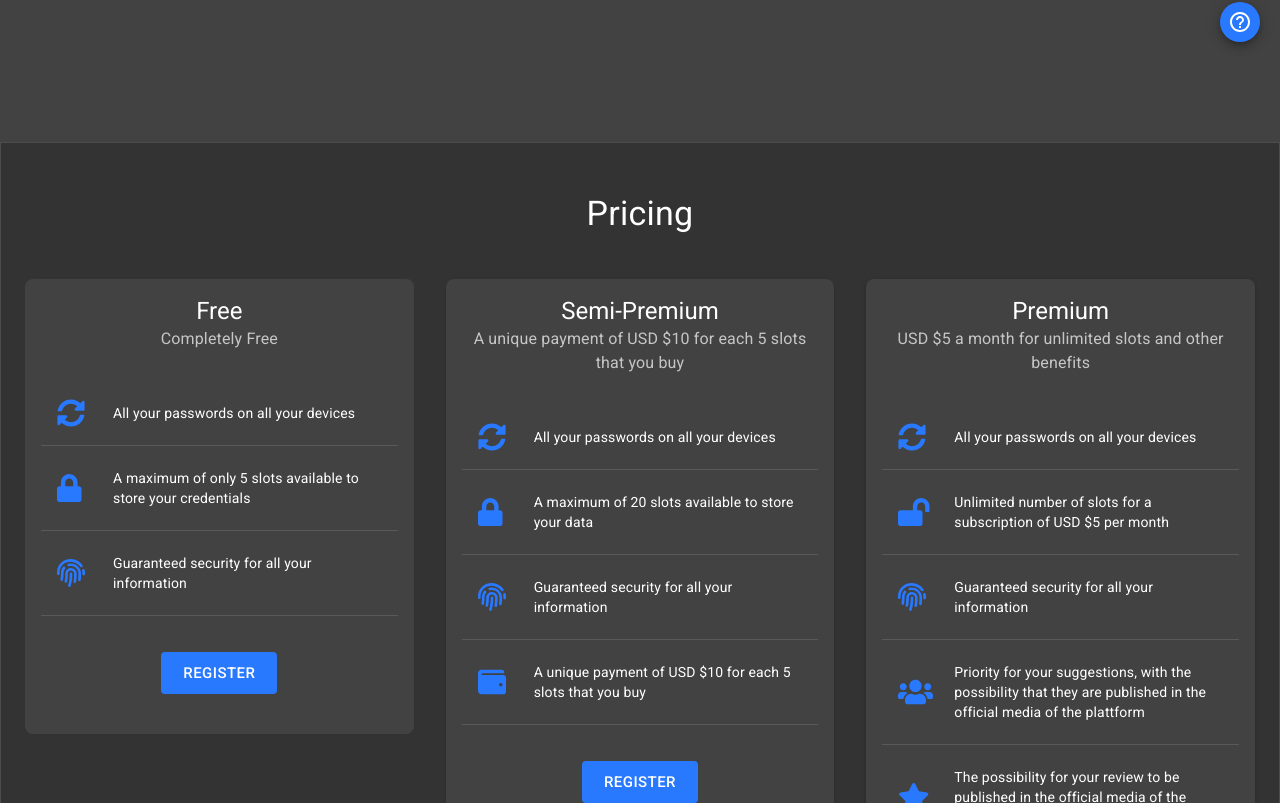
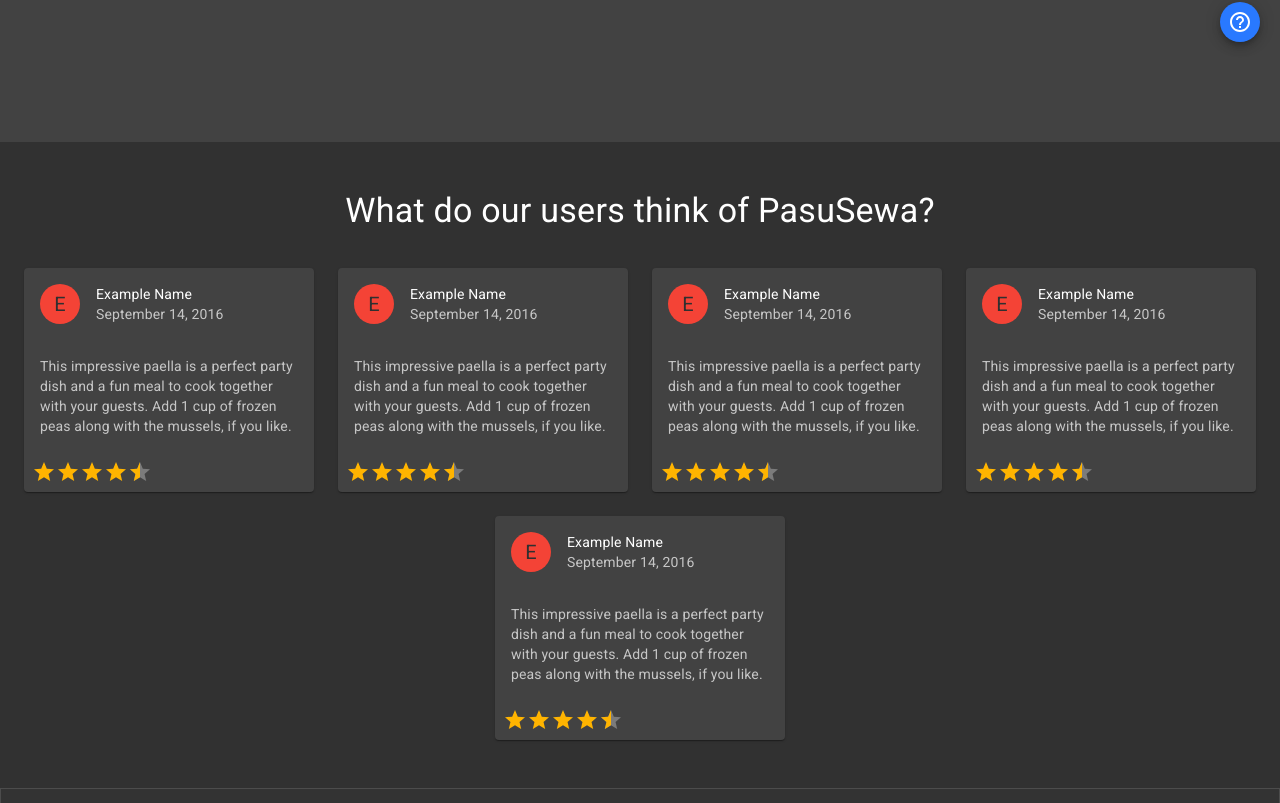
Before and after one commit to TheMrCorvy/Desktop-Frontend, a React (Create React App) app: page / in a window 1280 px wide. Shown: the part 1777-2580 px from the top of the page. Built offline with nearby package versions, Linux system fonts and the light colour scheme.

Commit message:
finished styling the reviews section

```diff
--- a/package.json
+++ b/package.json
@@ -11,6 +11,7 @@
 		"@fortawesome/react-fontawesome": "^0.1.14",
 		"@material-ui/core": "^4.11.3",
 		"@material-ui/icons": "^4.11.2",
+		"@material-ui/lab": "^4.0.0-alpha.57",
 		"@testing-library/jest-dom": "^5.11.9",
 		"@testing-library/react": "^11.2.5",
 		"@testing-library/user-event": "^12.6.3",
--- a/src/pages/Landing.tsx
+++ b/src/pages/Landing.tsx
@@ -4,13 +4,208 @@ import LandingWelcome from "../components/Sections/LandingWelcome/index"
 import Downloads from "../components/Sections/Downloads/index"
 import About from "../components/Sections/About"
 import Pricing from "../components/Sections/Pricing"
+import {
+	Container,
+	Card,
+	CardHeader,
+	CardContent,
+	CardActions,
+	Avatar,
+	Typography,
+	Grid,
+	Divider,
+} from "@material-ui/core"
+
+import { Rating } from "@material-ui/lab"
+
+import { red } from "@material-ui/core/colors"
+
+import { makeStyles, Theme, createStyles } from "@material-ui/core/styles"
+
+const useStyles = makeStyles((theme: Theme) =>
+	createStyles({
+		root: {
+			flexGrow: 1,
+			background: theme.palette.type === "dark" ? "rgba(0, 0, 0, 0.26)" : "#f5f5f5",
+		},
+		avatar: {
+			backgroundColor: red[500],
+		},
+		container: {
+			paddingTop: "3rem",
+			paddingBottom: "3rem",
+		},
+		textCenter: {
+			textAlign: "center",
+		},
+		divider: {
+			marginBottom: "5rem",
+		},
+	})
+)
 
 const Landing: FC = () => {
+	const classes = useStyles()
+
+	const value: number = 9 / 2
+
 	return (
 		<>
 			<LandingWelcome />
 			<Downloads />
 			<About />
+			<div className={classes.root}>
+				<Container maxWidth="xl" className={classes.container}>
+					<Grid container spacing={3} justify="space-around">
+						<Grid item xs={12} className={classes.textCenter}>
+							<Typography variant="h4" gutterBottom>
+								What do our users think of PasuSewa?
+							</Typography>
+						</Grid>
+
+						<Grid item xs={12} sm={6} md={4} lg={3}>
+							<Card>
+								<CardHeader
+									avatar={
+										<Avatar aria-label="recipe" className={classes.avatar}>
+											E
+										</Avatar>
+									}
+									title="Example Name"
+									subheader="September 14, 2016"
+								/>
+								<CardContent>
+									<Typography variant="body2" color="textSecondary" component="p">
+										This impressive paella is a perfect party dish and a fun
+										meal to cook together with your guests. Add 1 cup of frozen
+										peas along with the mussels, if you like.
+									</Typography>
+								</CardContent>
+								<CardActions disableSpacing>
+									<Rating
+										name="read-only"
+										value={value}
+										precision={0.5}
+										readOnly
+									/>
+								</CardActions>
+							</Card>
+						</Grid>
+						<Grid item xs={12} sm={6} md={4} lg={3}>
+							<Card>
+								<CardHeader
+									avatar={
+										<Avatar aria-label="recipe" className={classes.avatar}>
+											E
+										</Avatar>
+									}
+									title="Example Name"
+									subheader="September 14, 2016"
+								/>
+								<CardContent>
+									<Typography variant="body2" color="textSecondary" component="p">
+										This impressive paella is a perfect party dish and a fun
+										meal to cook together with your guests. Add 1 cup of frozen
+										peas along with the mussels, if you like.
+									</Typography>
+								</CardContent>
+								<CardActions disableSpacing>
+									<Rating
+										name="read-only"
+										value={value}
+										precision={0.5}
+										readOnly
+									/>
+								</CardActions>
+							</Card>
+						</Grid>
+						<Grid item xs={12} sm={6} md={4} lg={3}>
+							<Card>
+								<CardHeader
+									avatar={
+										<Avatar aria-label="recipe" className={classes.avatar}>
+											E
+										</Avatar>
+									}
+									title="Example Name"
+									subheader="September 14, 2016"
+								/>
+								<CardContent>
+									<Typography variant="body2" color="textSecondary" component="p">
+										This impressive paella is a perfect party dish and a fun
+										meal to cook together with your guests. Add 1 cup of frozen
+										peas along with the mussels, if you like.
+									</Typography>
+								</CardContent>
+								<CardActions disableSpacing>
+									<Rating
+										name="read-only"
+										value={value}
+										precision={0.5}
+										readOnly
+									/>
+								</CardActions>
+							</Card>
+						</Grid>
+						<Grid item xs={12} sm={6} md={4} lg={3}>
+							<Card>
+								<CardHeader
+									avatar={
+										<Avatar aria-label="recipe" className={classes.avatar}>
+											E
+										</Avatar>
+									}
+									title="Example Name"
+									subheader="September 14, 2016"
+								/>
+								<CardContent>
+									<Typography variant="body2" color="textSecondary" component="p">
+										This impressive paella is a perfect party dish and a fun
+										meal to cook together with your guests. Add 1 cup of frozen
+										peas along with the mussels, if you like.
+									</Typography>
+								</CardContent>
+								<CardActions disableSpacing>
+									<Rating
+										name="read-only"
+										value={value}
+										precision={0.5}
+										readOnly
+									/>
+								</CardActions>
+							</Card>
+						</Grid>
+						<Grid item xs={12} sm={6} md={4} lg={3}>
+							<Card>
+								<CardHeader
+									avatar={
+										<Avatar aria-label="recipe" className={classes.avatar}>
+											E
+										</Avatar>
+									}
+									title="Example Name"
+									subheader="September 14, 2016"
+								/>
+								<CardContent>
+									<Typography variant="body2" color="textSecondary" component="p">
+										This impressive paella is a perfect party dish and a fun
+										meal to cook together with your guests. Add 1 cup of frozen
+										peas along with the mussels, if you like.
+									</Typography>
+								</CardContent>
+								<CardActions disableSpacing>
+									<Rating
+										name="read-only"
+										value={value}
+										precision={0.5}
+										readOnly
+									/>
+								</CardActions>
+							</Card>
+						</Grid>
+					</Grid>
+				</Container>
+			</div>
 			<Pricing />
 		</>
 	)
```
Also changed, not shown: 1 other file (tests, documents, lock files or other folders).
